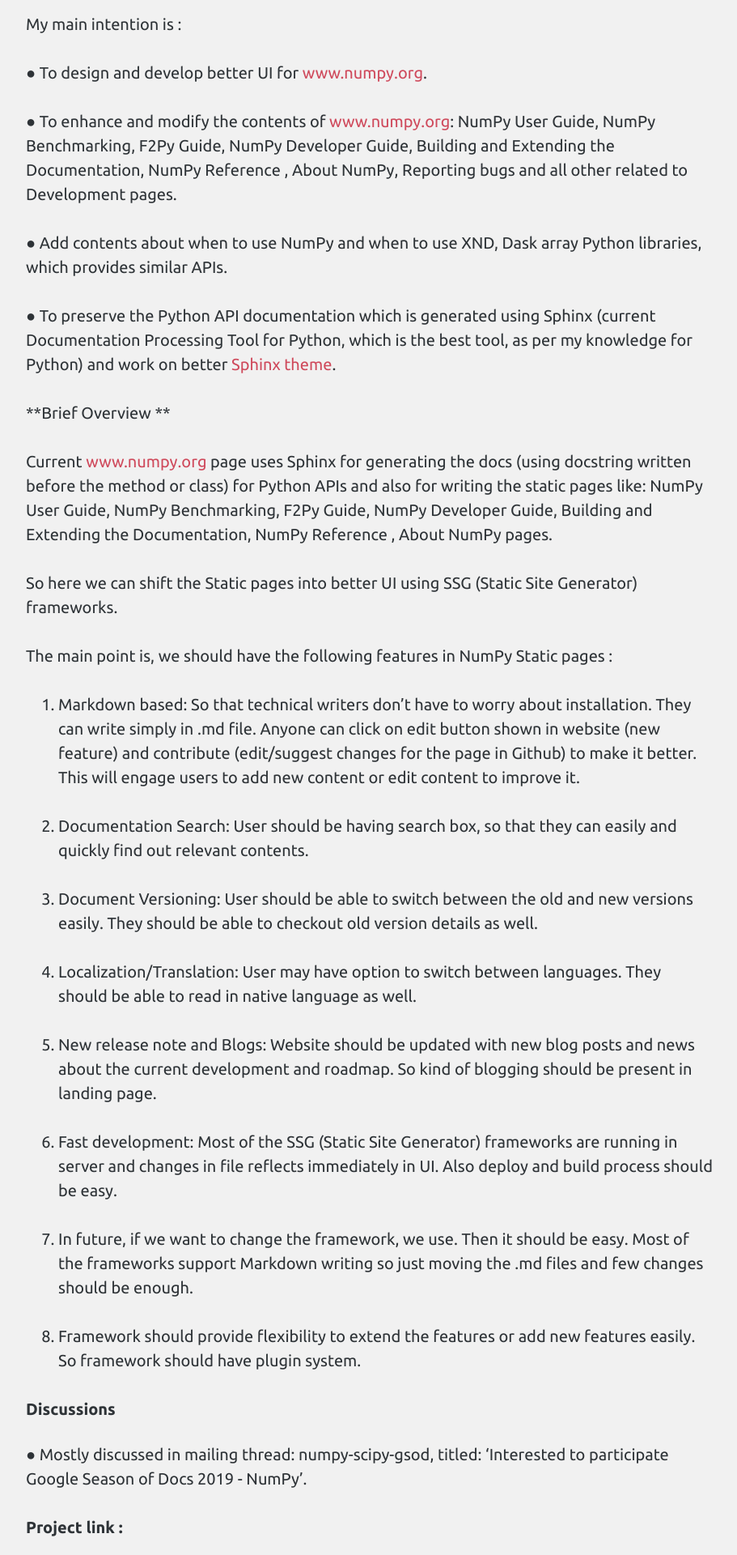
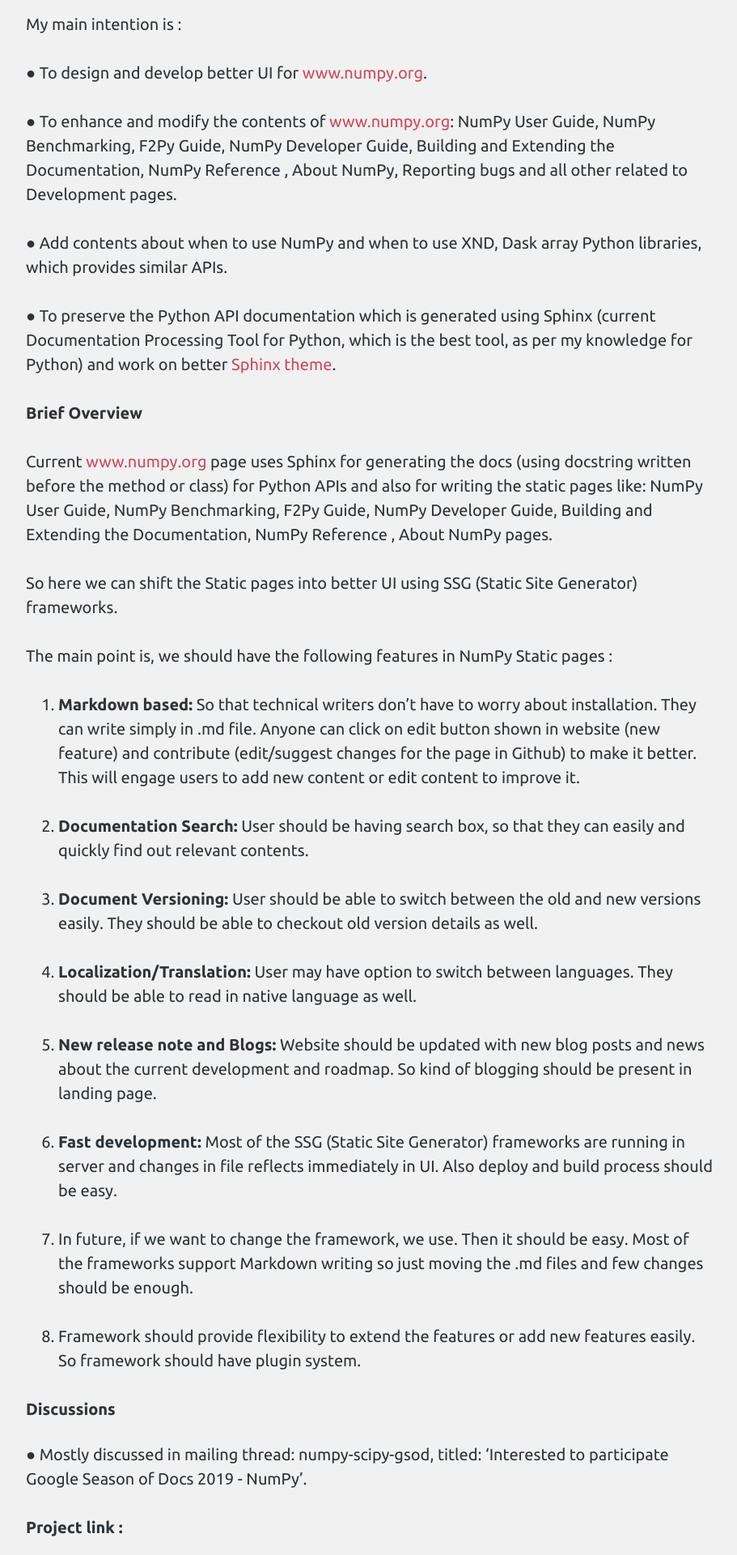
Before and after one commit to Shekharrajak/shekharrajak.github.io, a Jekyll site: the page built from _posts/gsod19_posts/2019-08-28-GSoD-2019-application.md, in a window 1280 px wide. Shown: the part 2045-3965 px from the top of the page at 81% size, without its empty margins (183-1094 px from the left). Built offline with Jekyll 4.4.1, drawn with Linux system fonts in a browser that asks for light colours; nearby versions of some CDN libraries; comment, search, counter and statistics services are not loaded.

Commit message:
minor change

```diff
--- a/_posts/gsod19_posts/2019-08-28-GSoD-2019-application.md
+++ b/_posts/gsod19_posts/2019-08-28-GSoD-2019-application.md
@@ -52,7 +52,7 @@
 ● To preserve the Python API documentation which is generated using Sphinx (current Documentation Processing Tool for Python, which is the best tool, as per my knowledge for Python) and work on better [Sphinx theme](https://github.com/scipy/scipy-sphinx-theme).
 
 
-**Brief Overview **
+**Brief Overview**
 
 Current [www.numpy.org](http://www.numpy.org) page uses Sphinx for generating the docs (using docstring written before the method or class) for Python APIs and also for writing the static pages like:  NumPy User Guide, NumPy Benchmarking, F2Py Guide, NumPy Developer Guide, Building and Extending the Documentation, NumPy Reference , About NumPy pages.
 
@@ -61,17 +61,17 @@
 The main point is, we should have the following features in NumPy Static pages :
 
 
-1. Markdown based: So that technical writers don't have to worry about installation. They can write simply in .md file. Anyone can click on edit button shown in website (new feature) and contribute (edit/suggest changes for the page in Github) to make it better. This will engage users to add new content or edit content to improve it.
+1. **Markdown based:** So that technical writers don't have to worry about installation. They can write simply in .md file. Anyone can click on edit button shown in website (new feature) and contribute (edit/suggest changes for the page in Github) to make it better. This will engage users to add new content or edit content to improve it.
 
-2. Documentation Search:  User should be having search box, so that they can easily and quickly find out relevant contents.
+2. **Documentation Search:**  User should be having search box, so that they can easily and quickly find out relevant contents.
 
-3. Document Versioning: User should be able to switch between the old and new versions easily. They should be able to checkout old version details as well.
+3. **Document Versioning:** User should be able to switch between the old and new versions easily. They should be able to checkout old version details as well.
 
-4. Localization/Translation:  User may have option to switch between languages. They should be able to read in native language as well.
+4. **Localization/Translation:**  User may have option to switch between languages. They should be able to read in native language as well.
 
-5. New release note and Blogs:  Website should be updated with new blog posts and news about the current development and roadmap. So kind of blogging should be present in landing page.
+5. **New release note and Blogs:**  Website should be updated with new blog posts and news about the current development and roadmap. So kind of blogging should be present in landing page.
 
-6. Fast development:  Most of the SSG (Static Site Generator) frameworks are running in server and changes in file reflects immediately in UI. Also deploy and build process should be easy.
+6. **Fast development:**  Most of the SSG (Static Site Generator) frameworks are running in server and changes in file reflects immediately in UI. Also deploy and build process should be easy.
 
 7. In future, if we want to change the framework, we use. Then it should be easy. Most of the frameworks support Markdown writing so just moving the .md files and few changes should be enough.
 
--- a/gsoc16_final.html
+++ b/gsoc16_final.html
@@ -16,7 +16,7 @@
       $(".bg_loader").delay(500).fadeOut(500);
    });
 </script>
-<link rel="stylesheet" type="text/css" href="http://fonts.googleapis.com/css?family=Ubuntu:regular,bold&subset=Latin">
+<link rel="stylesheet" type="text/css" href="https://fonts.googleapis.com/css?family=Ubuntu:regular,bold&subset=Latin">
 <style>
 
 /*LOADER*/
```
